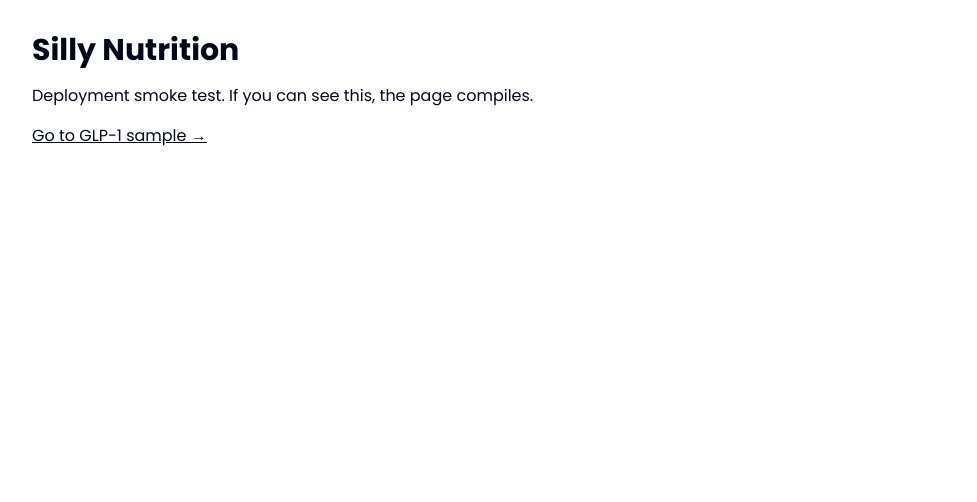
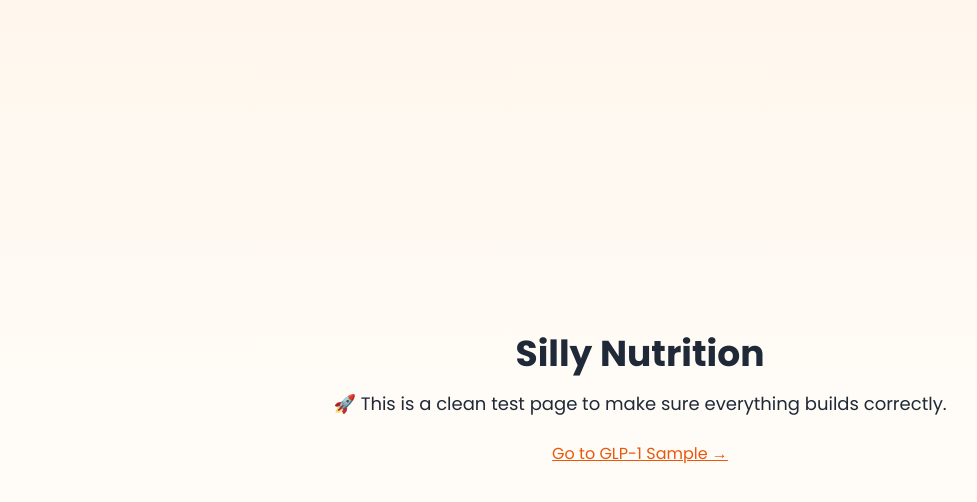
Before and after one commit to carlos19664/Silly-Nutrition-Final, a Next.js app: page / in a window 1280 px wide. Shown: the top 502 px of the page, without its empty margins (0-977 px from the left). Built offline with nearby package versions, Linux system fonts and the light colour scheme.

Commit message:
Update page.tsx

```diff
--- a/app/page.tsx
+++ b/app/page.tsx
@@ -4,11 +4,16 @@ import Link from "next/link";
 
 export default function LandingPage() {
   return (
-    <main className="min-h-screen p-8 flex flex-col items-start gap-4 bg-white">
-      <h1 className="text-3xl font-bold">Silly Nutrition</h1>
-      <p>Deployment smoke test. If you can see this, the page compiles.</p>
-      <Link href="/samples/glp1" className="underline">
-        Go to GLP-1 sample →
+    <main className="min-h-screen flex flex-col items-center justify-center bg-gradient-to-b from-orange-50 to-white text-gray-800">
+      <h1 className="text-4xl font-bold mb-4">Silly Nutrition</h1>
+      <p className="text-lg mb-6">
+        🚀 This is a clean test page to make sure everything builds correctly.
+      </p>
+      <Link
+        href="/samples/glp1"
+        className="text-orange-600 underline hover:text-orange-800"
+      >
+        Go to GLP-1 Sample →
       </Link>
     </main>
   );
```
